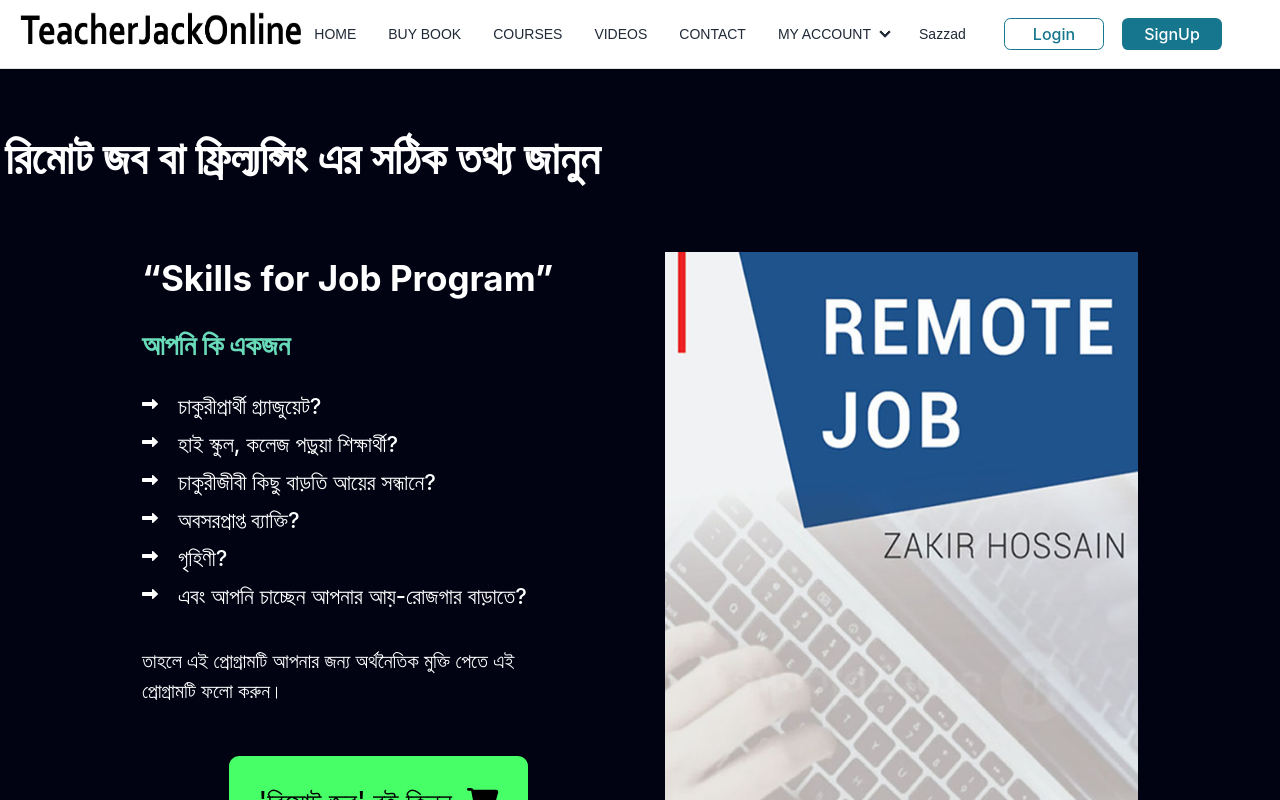
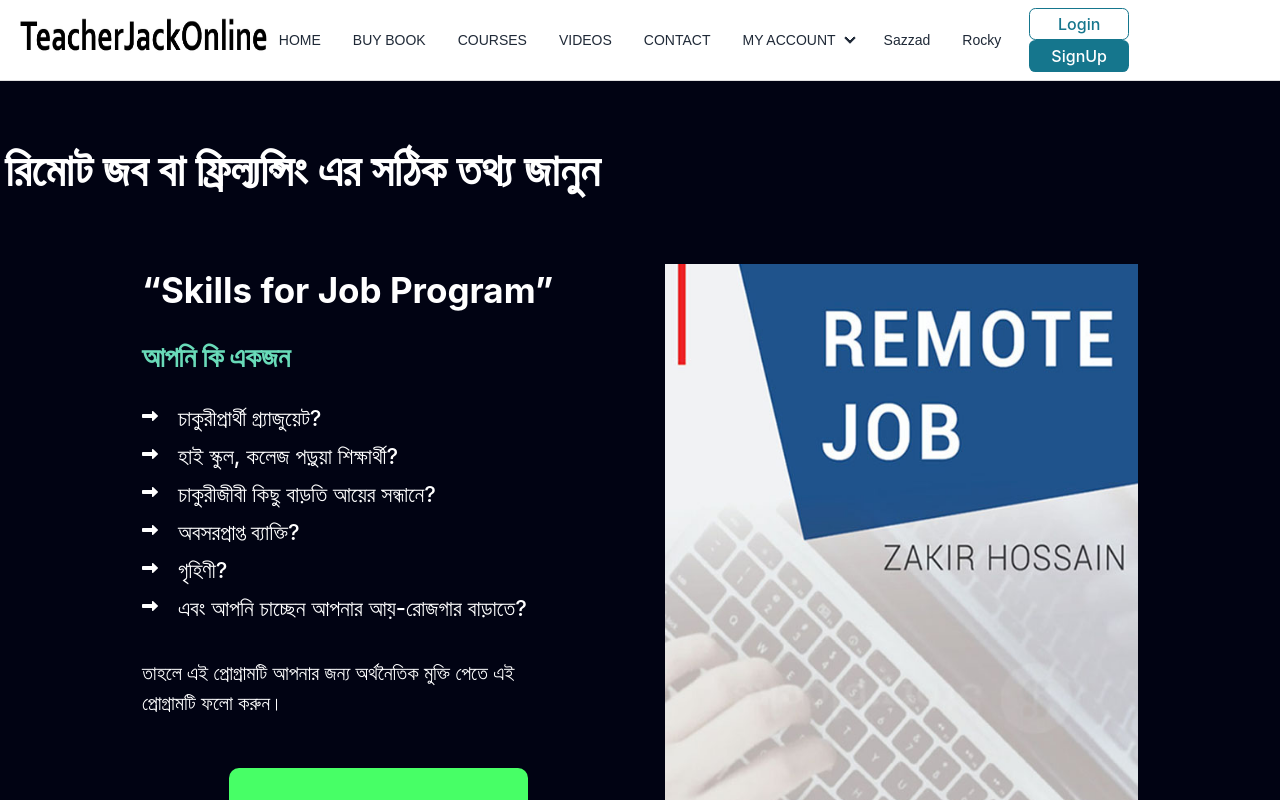
Before and after one commit to sazzadhossain1/TEACHER-JACK, a React (Create React App) app: page / in a window 1280 px wide. Shown: the top 800 px of the page. Built offline with nearby package versions, Linux system fonts and the light colour scheme.

Commit message:
by rirchse

```diff
--- a/src/components/NavigationBar/NavigationBar.js
+++ b/src/components/NavigationBar/NavigationBar.js
@@ -139,6 +139,9 @@ const NavigationBar = () => {
             <li>
               <Link to="">Sazzad</Link>
             </li>
+            <li>
+              <Link to="">Rocky</Link>
+            </li>
           </ul>
         </div>
         <div className="navbar-end">
```
